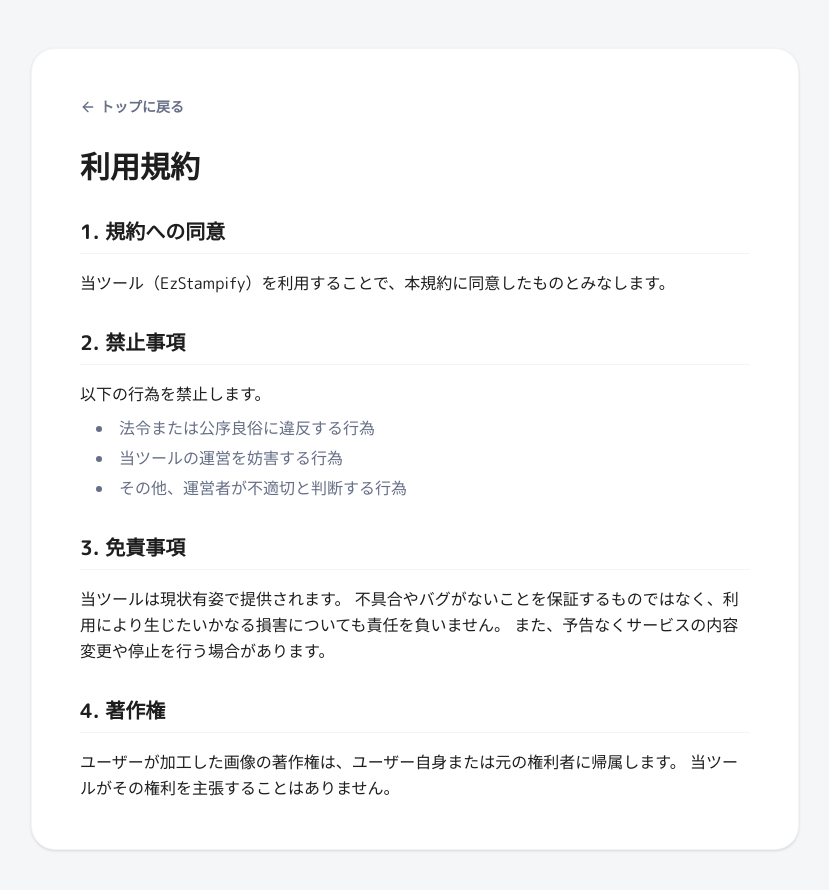
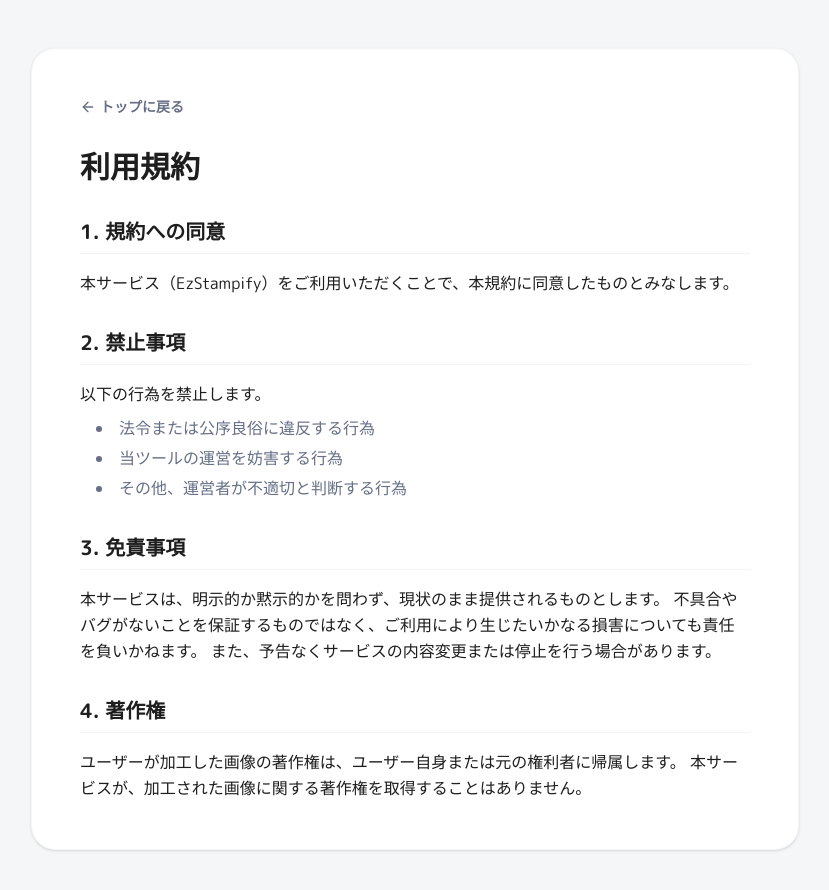
Before and after one commit to Lchiki-nl/Stamp-Image-Tools, a Next.js app: page /terms in a window 1280 px wide. Shown: the top 890 px of the page, without its empty margins (225-1054 px from the left). Built offline with nearby package versions, Linux system fonts and the light colour scheme; no server answers.

Commit message:
docs: 利用規約ページの内容を更新

```diff
--- a/src/app/terms/page.tsx
+++ b/src/app/terms/page.tsx
@@ -4,7 +4,7 @@ import { ArrowLeft } from "lucide-react";
 
 export const metadata: Metadata = {
   title: "利用規約",
-  description: "EzStampifyの利用規約。当ツールの利用条件、禁止事項、免責事項、著作権についてご確認ください。",
+  description: "EzStampifyの利用規約。本サービスの利用条件、禁止事項、免責事項、著作権についてご確認ください。",
   alternates: {
     canonical: "./",
   },
@@ -25,7 +25,7 @@ export default function TermsPage() {
           <section>
             <h2 className="text-xl font-bold mb-4 border-b border-gray-100 pb-2">1. 規約への同意</h2>
             <p>
-              当ツール（EzStampify）を利用することで、本規約に同意したものとみなします。
+              本サービス（EzStampify）をご利用いただくことで、本規約に同意したものとみなします。
             </p>
           </section>
 
@@ -44,9 +44,9 @@ export default function TermsPage() {
           <section>
             <h2 className="text-xl font-bold mb-4 border-b border-gray-100 pb-2">3. 免責事項</h2>
             <p>
-              当ツールは現状有姿で提供されます。
-              不具合やバグがないことを保証するものではなく、利用により生じたいかなる損害についても責任を負いません。
-              また、予告なくサービスの内容変更や停止を行う場合があります。
+              本サービスは、明示的か黙示的かを問わず、現状のまま提供されるものとします。
+              不具合やバグがないことを保証するものではなく、ご利用により生じたいかなる損害についても責任を負いかねます。
+              また、予告なくサービスの内容変更または停止を行う場合があります。
             </p>
           </section>
 
@@ -54,7 +54,7 @@ export default function TermsPage() {
             <h2 className="text-xl font-bold mb-4 border-b border-gray-100 pb-2">4. 著作権</h2>
             <p>
               ユーザーが加工した画像の著作権は、ユーザー自身または元の権利者に帰属します。
-              当ツールがその権利を主張することはありません。
+              本サービスが、加工された画像に関する著作権を取得することはありません。
             </p>
           </section>
         </div>
```
